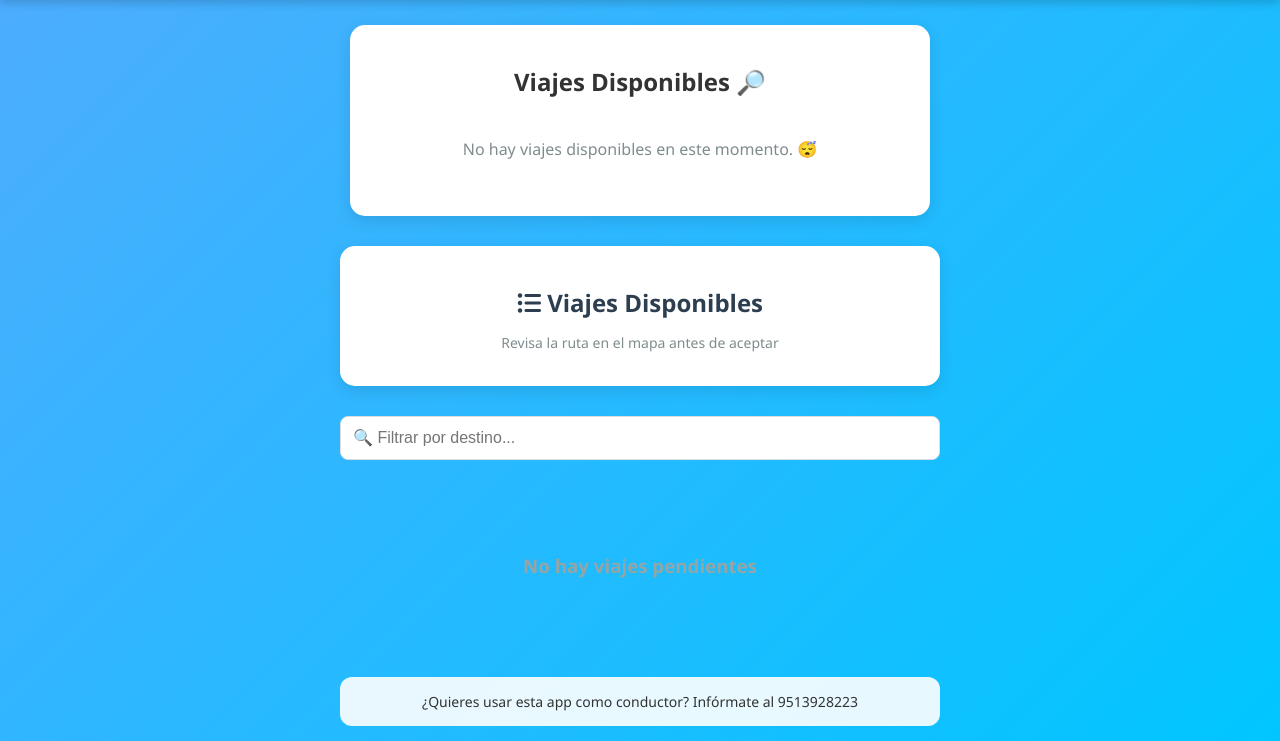
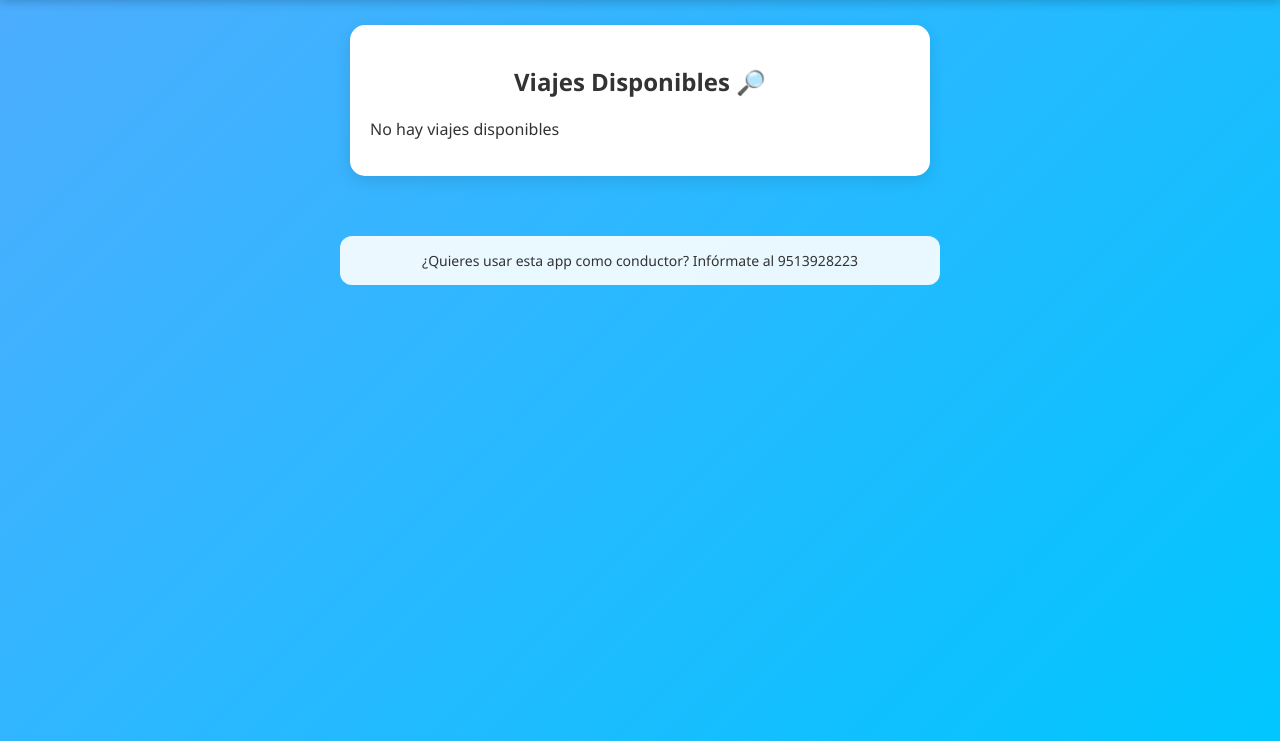
Before and after one commit to robert70-m/moto_appv01, a Flask app: template templates/viajes.html in a window 1280 px wide. Shown: the part 59-800 px from the top of the page. Run offline with Flask 3, Linux system fonts and the light colour scheme; the template is opened without the code that fills it, so the values that code supplies are empty.

Commit message:
arreglo viajes disponibles

```diff
--- a/templates/viajes.html
+++ b/templates/viajes.html
@@ -1,120 +1,32 @@
 {% extends "base.html" %}
 
 {% block content %}
+
 <div class="container-viajes" style="padding: 10px; max-width: 800px; margin: auto;">
     <div class="card">
         <h2 style="text-align: center;">Viajes Disponibles 🔎</h2>
 
         {% if request.args.get('error') %}
-        <div style="background: #fdeaea; color: #e74c3c; padding: 12px; border-radius: 8px; border: 1px solid #f5c6cb; font-weight: bold; text-align: center; margin-bottom: 15px;">
-            <i class="fas fa-exclamation-circle"></i> {{ request.args.get('error') }}
+        <div style="background: #fdeaea; color: #e74c3c; padding: 12px; border-radius: 8px;">
+            {{ request.args.get('error') }}
         </div>
         {% endif %}
 
         {% if viajes %}
             {% for viaje in viajes %}
-            <div style="border: 1px solid #eee; padding: 15px; border-radius: 10px; margin-bottom: 15px; background: #fff;">
-                <p><strong>📍 Origen:</strong> {{ viaje.origen }}</p>
-                <p><strong>🏁 Destino:</strong> {{ viaje.destino }}</p>
+            <div style="border: 1px solid #eee; padding: 15px; margin-bottom: 15px;">
+                <p><strong>Origen:</strong> {{ viaje.origen }}</p>
+                <p><strong>Destino:</strong> {{ viaje.destino }}</p>
 
                 <a href="{{ url_for('aceptar_viaje', viaje_id=viaje.id) }}">
-                    <button style="background: #27ae60; color: white; border: none; padding: 10px; width: 100%; border-radius: 5px; font-weight: bold; cursor: pointer;">
-                        Aceptar Viaje 🏍️
-                    </button>
+                    <button>Aceptar Viaje</button>
                 </a>
             </div>
             {% endfor %}
         {% else %}
-            <p style="text-align: center; color: #7f8c8d; padding: 20px;">
-                No hay viajes disponibles en este momento. 😴
-            </p>
+            <p>No hay viajes disponibles</p>
         {% endif %}
     </div>
 </div>
 
-
-  <div class="card" style="text-align: center; margin-bottom: 20px;">
-        <h2 style="color: #2c3e50; margin-bottom: 10px;">
-            <i class="fas fa-list-ul"></i> Viajes Disponibles
-        </h2>
-        <p style="color: #7f8c8d; font-size: 14px;">Revisa la ruta en el mapa antes de aceptar</p>
-    </div>
-
-    <div style="margin-bottom: 15px;">
-        <input type="text" id="buscador" placeholder="🔍 Filtrar por destino..."
-               onkeyup="filtrarTabla()"
-               style="width: 100%; padding: 12px; border: 1px solid #ddd; border-radius: 8px; font-size: 16px;">
-    </div>
-
-    <div id="lista-viajes">
-        {% for v in viajes %}
-        <div class="card-viaje-item" style="background: white; padding: 15px; border-radius: 12px; margin-bottom: 20px; border-left: 5px solid #3498db; box-shadow: 0 4px 6px rgba(0,0,0,0.1);">
-            <div style="display: flex; justify-content: space-between; margin-bottom: 10px;">
-                <div>
-                    <h4 style="margin: 0; color: #34495e;">Origen: {{ v['origen'] }}</h4>
-                    <p style="margin: 5px 0; color: #e74c3c;"><b>Destino:</b> {{ v['destino'] }}</p>
-                </div>
-                <span style="font-size: 12px; color: #7f8c8d;">ID: #{{ v['id'] }}</span>
-            </div>
-
-            <div id="map_{{ v['id'] }}" style="height: 200px; width: 100%; border-radius: 8px; margin-bottom: 15px; border: 1px solid #ccc;"></div>
-
-            <div style="display: flex; gap: 10px;">
-                <a href="{{ url_for('aceptar_viaje', id=v['id']) }}"
-                   class="btn-aceptar"
-                   onclick="return confirm('¿Confirmas que tomarás este viaje?')"
-                   style="flex: 1; background: #27ae60; color: white; text-align: center; padding: 12px; border-radius: 8px; text-decoration: none; font-weight: bold;">
-                    ACEPTAR VIAJE
-                </a>
-            </div>
-        </div>
-
-        <script>
-            // Inicializar mapa para cada viaje individualmente
-            (function() {
-                var latO = {{ v['lat'] or 0 }};
-                var lngO = {{ v['lng'] or 0 }};
-                var latD = {{ v['lat_destino'] or 0 }};
-                var lngD = {{ v['lng_destino'] or 0 }};
-
-                if (latO !== 0 && latD !== 0) {
-                    var map = L.map('map_{{ v['id'] }}', {
-                        zoomControl: false,
-                        attributionControl: false
-                    }).setView([latO, lngO], 14);
-
-                    L.tileLayer('https://{s}.tile.openstreetmap.org/{z}/{x}/{y}.png').addTo(map);
-
-                    var markerO = L.marker([latO, lngO]).addTo(map).bindPopup("Recoger");
-                    var markerD = L.marker([latD, lngD]).addTo(map).bindPopup("Destino");
-
-                    var polyline = L.polyline([[latO, lngO], [latD, lngD]], {color: 'blue', weight: 4}).addTo(map);
-                    map.fitBounds(polyline.getBounds(), {padding: [20, 20]});
-                } else {
-                    document.getElementById('map_{{ v['id'] }}').innerText = "Coordenadas no disponibles";
-                }
-            })();
-        </script>
-        {% endfor %}
-    </div>
-
-    {% if viajes|length == 0 %}
-    <div style="text-align: center; padding: 50px;">
-        <h3 style="color: #95a5a6;">No hay viajes pendientes</h3>
-    </div>
-    {% endif %}
-
-</div>
-
-<script>
-function filtrarTabla() {
-    let input = document.getElementById("buscador");
-    let filter = input.value.toLowerCase();
-    let items = document.getElementsByClassName("card-viaje-item");
-    for (let i = 0; i < items.length; i++) {
-        let texto = items[i].innerText.toLowerCase();
-        items[i].style.display = texto.includes(filter) ? "" : "none";
-    }
-}
-</script>
 {% endblock %}
```
